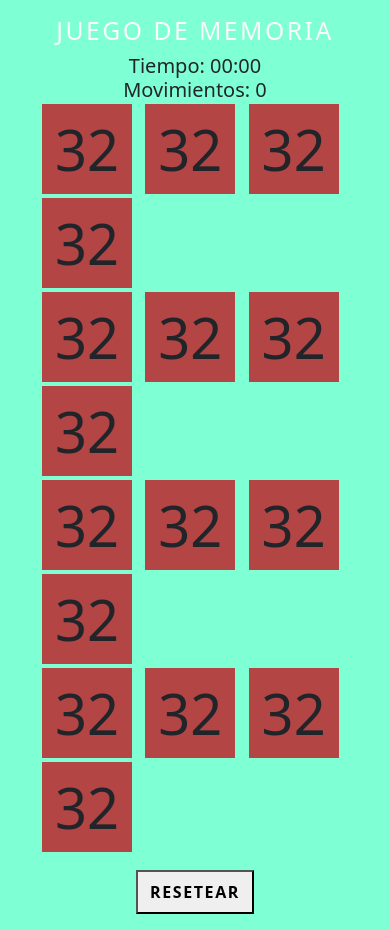
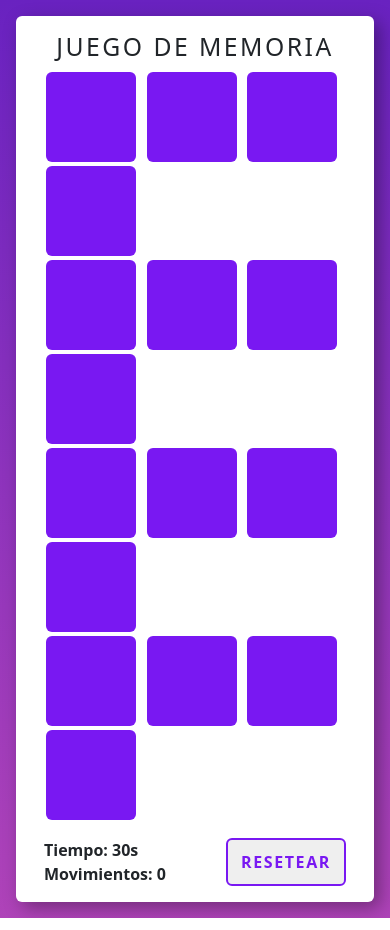
Before and after one commit to Karen-bot-bot/juego-memotest, a website: page index.html in a window 390 px wide. Drawn offline with nearby package versions, Linux system fonts and the light colour scheme.

Commit message:
Primer diseño de interfaz

```diff
--- a/index.html
+++ b/index.html
@@ -11,74 +11,86 @@
 
 <body>
     <div id="tablero">
-        <div
-            class="container-game container container-sm container-md container-lg d-flex flex-column justify-content-center align-items-center">
-            <h2 class="text-light">Juego de Memoria</h2>
-            <h5 class="estadisticas mb-0" id="tiempo">Tiempo: 00:00 </h5>
-            <h5 class="estadisticas mb-0" id="movimientos">Movimientos: 0</h5>
-            <div class="game row fila-juego">
+        <div class="container-game p-0 container container-sm container-md container-lg flex-column">
+            <h2>Juego de Memoria</h2>
+            <div class="row fila-juego">
                 <div class="col columna-juego">
-                    <div id="0" onclick="destapar(0)" class="cuadro">32</div>
+                    <div id="0" onclick="destapar(0)" class="cuadro"></div>
                 </div>
                 <div class="col columna-juego">
-                    <div id="1" onclick="destapar(1)" class="cuadro">32</div>
+                    <div id="1" onclick="destapar(1)" class="cuadro"></div>
                 </div>
                 <div class="col columna-juego">
-                    <div id="2" onclick="destapar(2)" class="cuadro">32</div>
+                    <div id="2" onclick="destapar(2)" class="cuadro"></div>
                 </div>
                 <div class="col columna-juego">
-                    <div id="3" onclick="destapar(3)" class="cuadro">32</div>
+                    <div id="3" onclick="destapar(3)" class="cuadro"></div>
                 </div>
             </div>
             <div class="row fila-juego">
                 <div class="col columna-juego">
-                    <div id="4" onclick="destapar(4)" class="cuadro">32</div>
+                    <div id="4" onclick="destapar(4)" class="cuadro"></div>
                 </div>
                 <div class="col columna-juego">
-                    <div id="5" onclick="destapar(5)" class="cuadro">32</div>
+                    <div id="5" onclick="destapar(5)" class="cuadro"></div>
                 </div>
                 <div class="col columna-juego">
-                    <div id="6" onclick="destapar(6)" class="cuadro">32</div>
+                    <div id="6" onclick="destapar(6)" class="cuadro"></div>
                 </div>
                 <div class="col columna-juego">
-                    <div id="7" onclick="destapar(7)" class="cuadro">32</div>
+                    <div id="7" onclick="destapar(7)" class="cuadro"></div>
                 </div>
             </div>
             <div class="row fila-juego">
                 <div class="col columna-juego">
-                    <div id="8" onclick="destapar(8)" class="cuadro">32</div>
+                    <div id="8" onclick="destapar(8)" class="cuadro"></div>
                 </div>
                 <div class="col columna-juego">
-                    <div id="9" onclick="destapar(9)" class="cuadro">32</div>
+                    <div id="9" onclick="destapar(9)" class="cuadro"></div>
                 </div>
                 <div class="col columna-juego">
-                    <div id="10" onclick="destapar(10)" class="cuadro">32</div>
+                    <div id="10" onclick="destapar(10)" class="cuadro"></div>
                 </div>
                 <div class="col columna-juego">
-                    <div id="11" onclick="destapar(11)" class="cuadro">32</div>
+                    <div id="11" onclick="destapar(11)" class="cuadro"></div>
                 </div>
             </div>
             <div class="row fila-juego">
                 <div class="col columna-juego">
-                    <div id="12" onclick="destapar(12)" class="cuadro">32</div>
+                    <div id="12" onclick="destapar(12)" class="cuadro"></div>
                 </div>
                 <div class="col columna-juego">
-                    <div id="13" onclick="destapar(13)" class="cuadro">32</div>
+                    <div id="13" onclick="destapar(13)" class="cuadro"></div>
                 </div>
                 <div class="col columna-juego">
-                    <div id="14" onclick="destapar(14)" class="cuadro">32</div>
+                    <div id="14" onclick="destapar(14)" class="cuadro"></div>
                 </div>
                 <div class="col columna-juego">
-                    <div id="15" onclick="destapar(15)" class="cuadro">32</div>
+                    <div id="15" onclick="destapar(15)" class="cuadro"></div>
                 </div>
             </div>
-            <button type="reset" class="reset mt-3">Resetear</button>
+
+            <div class="row d-flex funcion-game">
+                <div class="col mt-3 p-0">
+                    <p class="estadisticas mb-0" id="tiempo">Tiempo: 30s </p>
+                    <p class="estadisticas mb-0" id="movimientos">Movimientos: 0</p>
+                </div>
+                <div class="col d-flex justify-content-end p-0">
+                    <button type="reset" value="Reset" class="boton-reset mt-3">Resetear</button>
+                </div>
+            </div>
+
         </div>
     </div>
 
-    <div class="contenedor-fin">
+    <div class="contenedor-ganador">
         <div id="felicidades" style="display: none;">¡Felicidades! Has ganado</div>
         <button class="reset mt-3" style="display: none;">Volver a jugar</button>
+    </div>
+
+    <div class="contenedor-perdedor">
+        <div id=" fracaso" style="display: none;">¡Ups! El tiempo se acabo.</div>
+    <button class="reset mt-3" style="display: none;">Reintentar</button>
     </div>
 
 
--- a/src/script.js
+++ b/src/script.js
@@ -4,14 +4,18 @@ let tarjeta1 = null;
 let tarjeta2 = null;
 let primerResultado = null;
 let segundoResultado = null;
+let tiempoRegresivoId = null;
 
 let movimientos = 0;
 let aciertos = 0;
-let timer = 0;
+let timer = 10;
 let temporizador = false;
+let intervalId;
 
-const felicidadesMensaje = document.getElementById("felicidades");
+const felicidadesMensaje = document.getElementById(".contenedor-ganador");
 const tablero = document.getElementById("tablero");
+const fracasoMensaje = document.querySelector(".contenedor-perdedor");
+const botonReintento = document.querySelector(".reset");
 
 let mostrarMovimientos = document.querySelector("#movimientos");
 let mostrarTiempo = document.querySelector("#tiempo");
@@ -38,16 +42,17 @@ let emojis = [
 let azarEmojis = emojis.sort(() => {
   return Math.random() - 0.5;
 });
-const $cuadro = document.querySelectorAll("#cuadro");
 
 function contarTiempo() {
-  setInterval(() => {
-    timer++;
-    let minutos = Math.floor(timer / 60);
-    let segundos = timer % 60;
-    mostrarTiempo.innerHTML = `Tiempo: ${formatearTiempo(
-      minutos
-    )}:${formatearTiempo(segundos)}`;
+  tiempoRegresivoId = setInterval(() => {
+    timer--;
+
+    mostrarTiempo.innerHTML = `Tiempo: ${timer}s`;
+    if (timer == 0) {
+      clearInterval(tiempoRegresivoId);
+      tablero.style.display = "none";
+      fracasoMensaje.style.display = "block";
+    }
   }, 1000);
 }
 
@@ -57,16 +62,16 @@ function formatearTiempo(tiempo) {
 
 // función principal
 function destapar(id) {
-  if (temporizador == false) {
+  if (!temporizador) {
     contarTiempo();
     temporizador = true;
   }
 
   tarjetasDestapadas++;
-  console.log(tarjetasDestapadas);
+  const cuadro = document.getElementById(id);
 
   if (tarjetasDestapadas == 1) {
-    tarjeta1 = document.getElementById(id);
+    tarjeta1 = cuadro;
     primerResultado = azarEmojis[id];
     tarjeta1.innerHTML = primerResultado;
 
@@ -74,7 +79,7 @@ function destapar(id) {
     tarjeta1.classList.add("disabled");
   } else if (tarjetasDestapadas == 2) {
     // mostrar segundo emoji
-    tarjeta2 = document.getElementById(id);
+    tarjeta2 = cuadro;
     segundoResultado = azarEmojis[id];
     tarjeta2.innerHTML = segundoResultado;
 
@@ -93,6 +98,7 @@ function destapar(id) {
       if (aciertos === 8) {
         felicidadesMensaje.style.display = "block"; // Mostrar mensaje de felicitaciones
         tablero.style.display = "none"; // Ocultar tablero
+        clearInterval(intervalId); // Detener el temporizador
       }
     } else {
       // Mostrar momentaneamente valores y volver a tapar
--- a/src/style.css
+++ b/src/style.css
@@ -9,18 +9,25 @@ body {
   justify-content: center;
   align-items: center;
   min-height: 100vh;
-  background: aqua !important;
+  background-image: linear-gradient(
+    #6922c0,
+    rgba(164, 42, 175, 0.884)
+  ) !important;
 }
 
 #tablero {
   padding: 16px 40px;
-  position: relative;
-  background: aquamarine;
+  background: white;
+  border-radius: 6px;
+  margin: 16px;
+  box-shadow: 6px 6px 18px rgba(0, 0, 0, 0.336);
 }
 
 h2 {
+  text-align: center;
   text-transform: uppercase;
   letter-spacing: 0.1em;
+  font-weight: 800;
 }
 
 .columna-juego {
@@ -29,38 +36,45 @@ h2 {
 
 .cuadro {
   margin: 2px 0;
+  border-radius: 6px;
   display: flex;
   align-items: center;
   justify-content: center;
-  height: 90px;
-  width: 90px;
-  background: rgb(179, 69, 69);
+  height: 100px;
+  width: 100px;
+  background: #7918f2;
   font-size: 3.5em;
   cursor: pointer;
 }
 
-.reset {
-  padding: 12px 20px;
-  font-size: 1em;
+.estadisticas {
+  font-weight: 600;
+}
+
+.boton-reset {
+  color: #7918f2;
+  border: 2px solid #7918f2;
+  width: 120px;
+  padding: 8px;
   letter-spacing: 0.1em;
   text-transform: uppercase;
   cursor: pointer;
   font-weight: 600;
+  border-radius: 6px;
 }
 
 .disabled {
   pointer-events: none;
   background: white;
+  box-shadow: 2px 1px 8px gray;
+}
+
+.contenedor-ganador {
 }
 
 @media (max-width: 768px) {
   .cuadro {
+    height: 90px;
     width: 90px;
-    height: 90px;
-  }
-
-  .reset {
-    font-size: 1em;
-    padding: 8px 12px;
   }
 }
```
